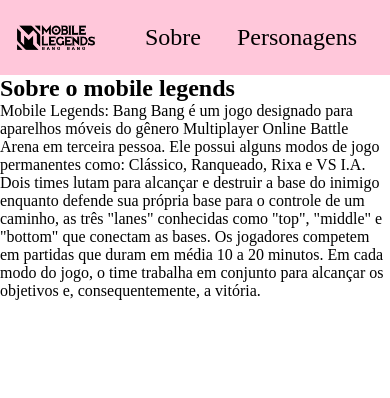
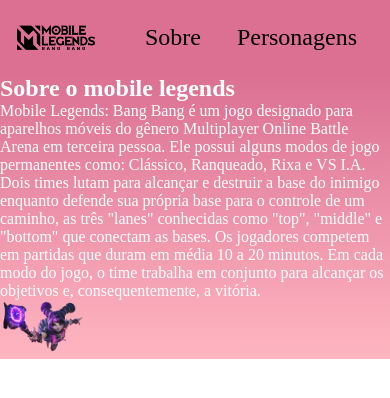
Before and after one commit to bunnyvamp/kaah1trimestreP1, a plain HTML site: page index.html in a window 390 px wide. Drawn offline with Linux system fonts and the light colour scheme.

Commit message:
Add files via upload
<!DOCTYPE html>
<html lang="en">
<head>
    <meta charset="UTF-8">
    <meta name="viewport" content="width=device-width, initial-scale=1.0">
    <title>mobile legends</title>
    <link rel="stylesheet" href="style.css">
</head>
<body>
    <header class="cabecalho">
    <img class= "cabecalho-imagem" src= "mobile.png"  alt="mobile legends">
    <ul class=" cabecalho-lista">
        <li class="cabecalho-lista-item">Sobre</li>
        <li class="cabecalho-lista-item">Personagens</li>
    </ul>
    </header>
    <section class= "mobilelegends">
        <h2 class= "mobile-titulo">Sobre o mobile legends</h2>
        <p class="mobile-texto-um"> Mobile Legends: Bang Bang é um jogo designado para aparelhos móveis do gênero Multiplayer Online Battle Arena em terceira pessoa. Ele possui alguns modos de jogo permanentes como: Clássico, Ranqueado, Rixa e VS I.A.</p>
        <p class="mobile-texto-dois"> Dois times lutam para alcançar e destruir a base do inimigo enquanto defende sua própria base para o controle de um caminho, as três "lanes" conhecidas como "top", "middle" e "bottom" que conectam as bases. Os jogadores competem em partidas que duram em média 10 a 20 minutos. Em cada modo do jogo, o time trabalha em conjunto para alcançar os objetivos e, consequentemente, a vitória.</p>
        <img class="imagem-lylia" src="lyli.png" alt="lylia">

     </section>
</body>
</html>

```diff
--- a/index.html
+++ b/index.html
@@ -18,8 +18,8 @@
         <h2 class= "mobile-titulo">Sobre o mobile legends</h2>
         <p class="mobile-texto-um"> Mobile Legends: Bang Bang é um jogo designado para aparelhos móveis do gênero Multiplayer Online Battle Arena em terceira pessoa. Ele possui alguns modos de jogo permanentes como: Clássico, Ranqueado, Rixa e VS I.A.</p>
         <p class="mobile-texto-dois"> Dois times lutam para alcançar e destruir a base do inimigo enquanto defende sua própria base para o controle de um caminho, as três "lanes" conhecidas como "top", "middle" e "bottom" que conectam as bases. Os jogadores competem em partidas que duram em média 10 a 20 minutos. Em cada modo do jogo, o time trabalha em conjunto para alcançar os objetivos e, consequentemente, a vitória.</p>
+        <img class="imagem-lylia" src="lyli.png" alt="lylia">
 
-
-    </section>
+     </section>
 </body>
 </html>
--- a/style.css
+++ b/style.css
@@ -4,7 +4,7 @@
 }
 
 .cabecalho {
-    background-color: rgb(255, 199, 218);
+    background-color: #DB7093;
     display: flex;
     justify-content: space-around;
     align-items: center;
@@ -20,3 +20,25 @@
     margin: 0 16px;
     font-size: 24px;
 }
+
+.imagem-lylia{
+    width: 25%;
+}
+
+.mobilelegends{
+    background-image:linear-gradient(#DB7093,#FFB6C1)
+}
+.mobile-texto-um{
+    color: white;
+    display: flex;
+}
+
+.mobile-texto-dois{
+    color: white;
+    display: flex;
+}
+
+.mobile-titulo{
+    color: white;
+    display: flex;
+}
```
Also changed, not shown: lyli.png (added).
